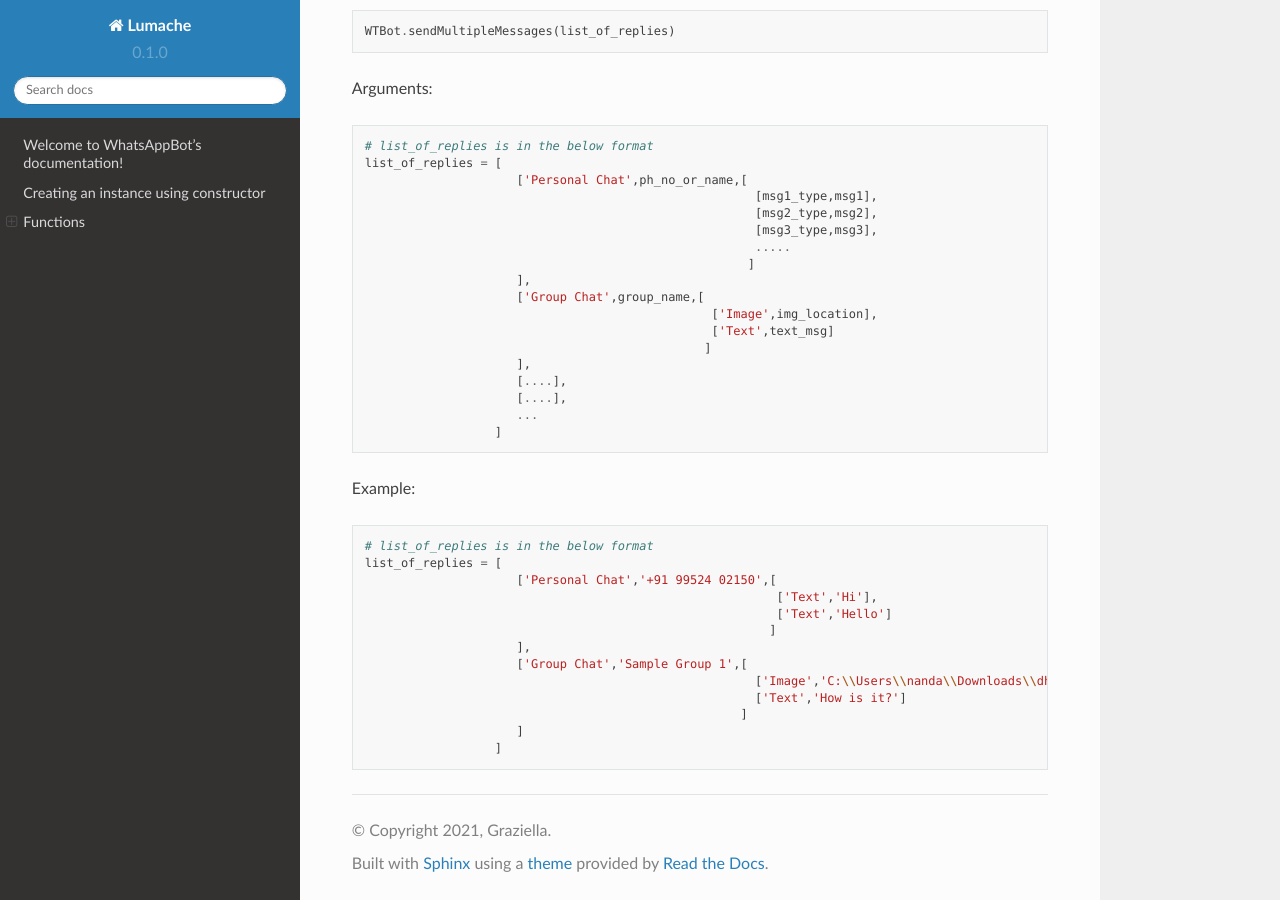
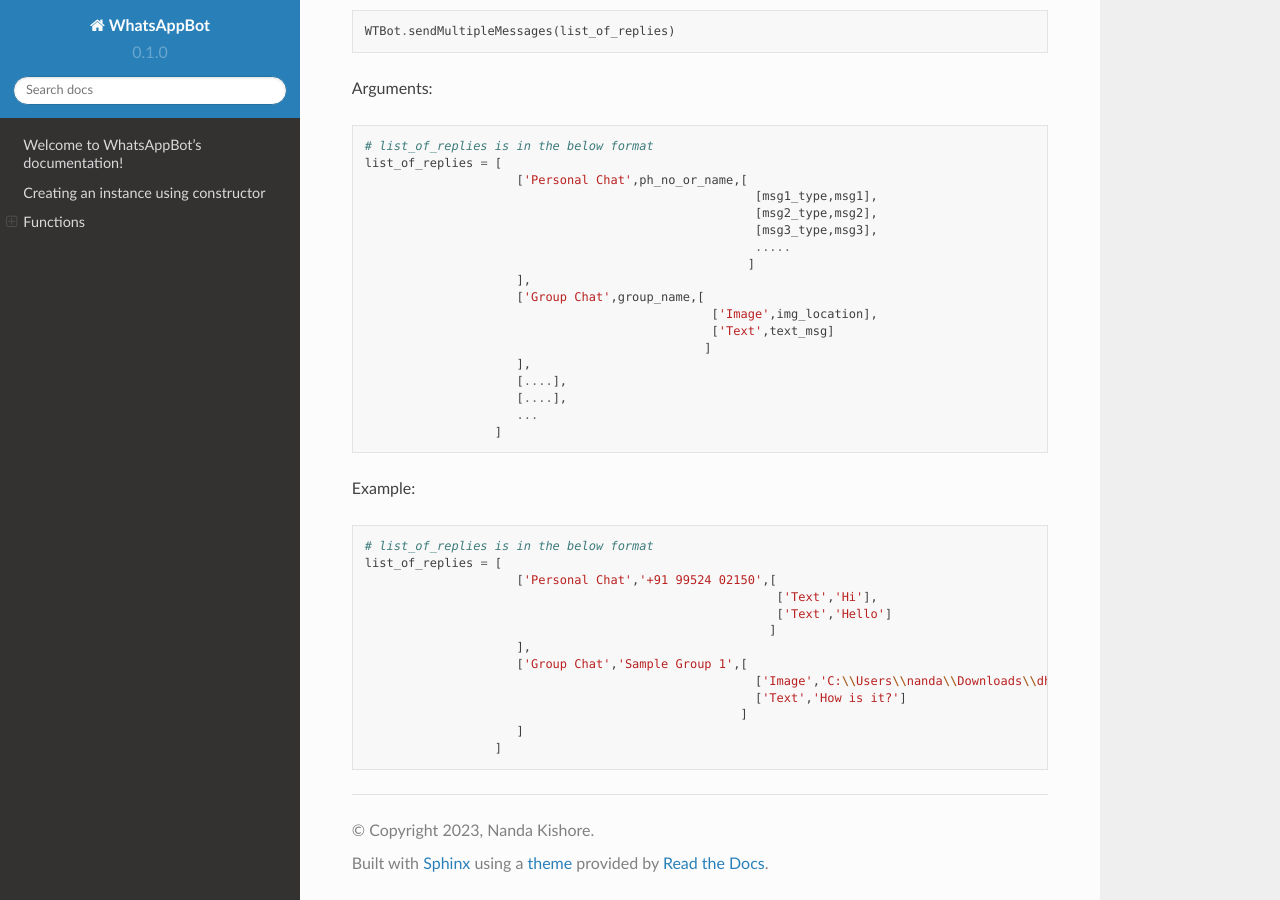
Before and after one commit to ArvindR07/WhatsAppBotDocs, a Sphinx documentation site: the page built from docs/source/index.rst, in a window 1280 px wide and 900 px high, scrolled down 3847 px. Built offline with Sphinx 7.4.7 and the Read the Docs theme 2.0.0, drawn with Linux system fonts in a browser that asks for light colours.

Commit message:
Update conf.py

```diff
--- a/docs/source/conf.py
+++ b/docs/source/conf.py
@@ -2,9 +2,9 @@
 
 # -- Project information
 
-project = 'Lumache'
-copyright = '2021, Graziella'
-author = 'Graziella'
+project = 'WhatsAppBot'
+copyright = '2023, Nanda Kishore'
+author = 'Nanda Kishore'
 
 release = '0.1'
 version = '0.1.0'
```
